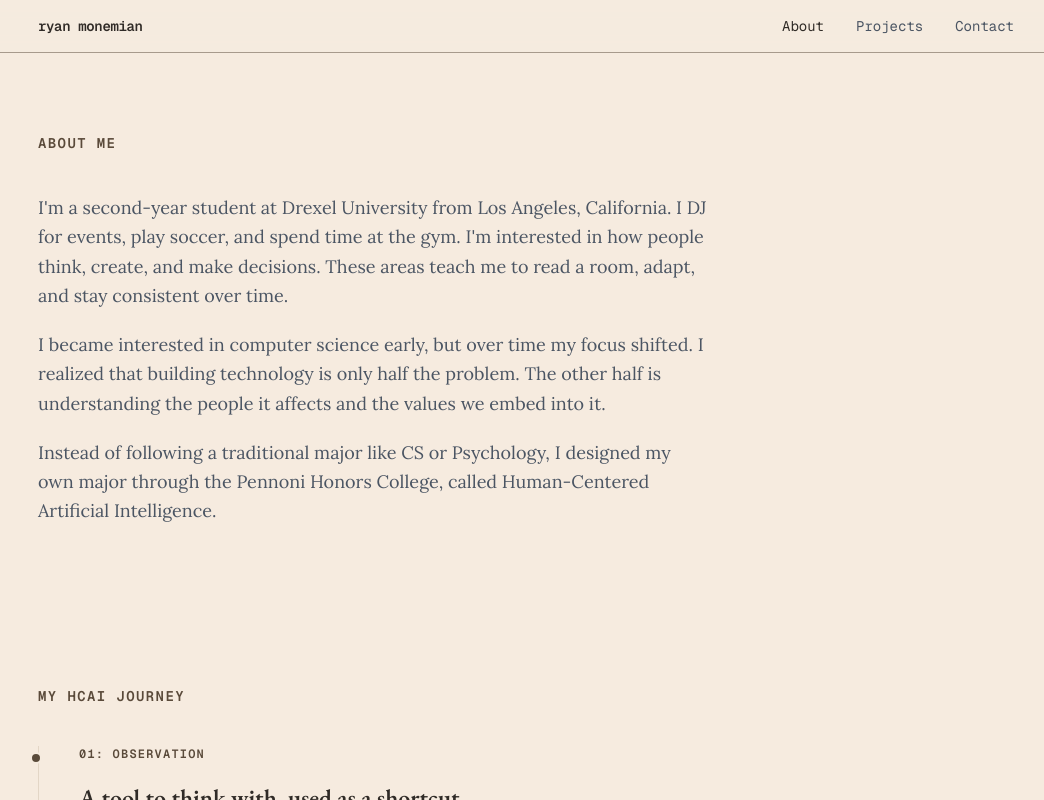
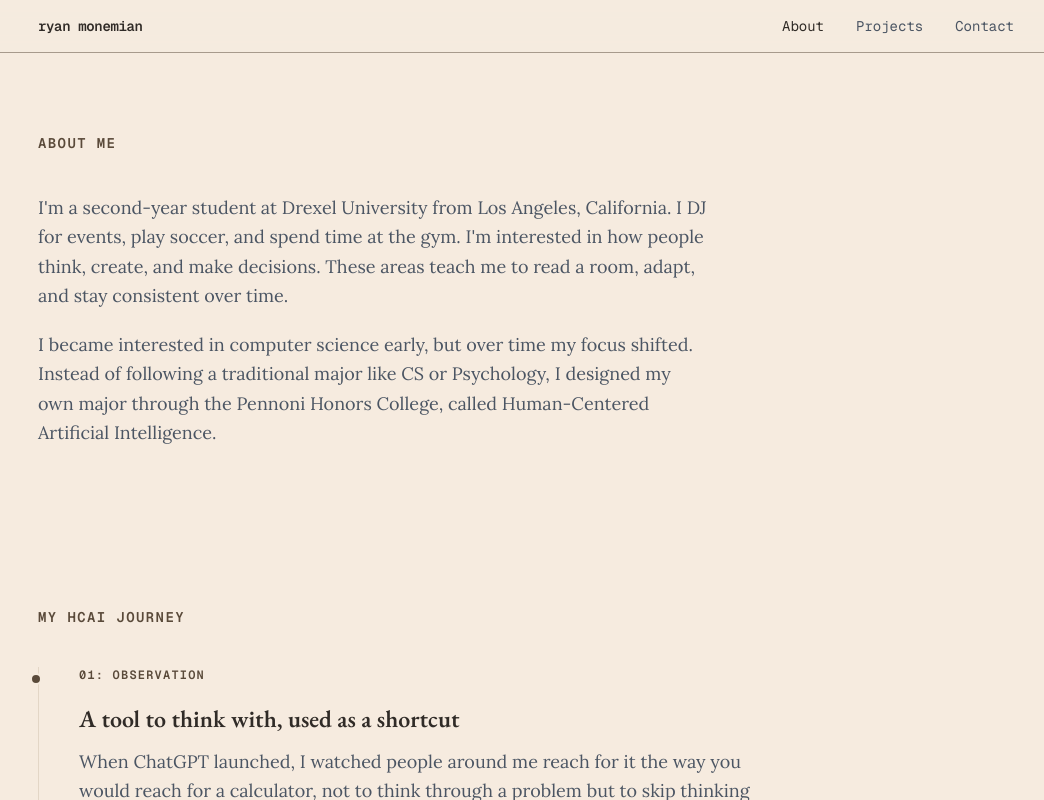
Before and after one commit to ryanmonemian/portfolio, a Next.js app: page /about in a window 1280 px wide. Shown: the top 800 px of the page, without its empty margins (114-1158 px from the left). Built offline with nearby package versions, Linux system fonts and the light colour scheme.

Commit message:
Small changes ontop of previous commit

```diff
--- a/src/app/about/page.tsx
+++ b/src/app/about/page.tsx
@@ -23,12 +23,7 @@ export default function AboutPage() {
               adapt, and stay consistent over time.
             </p>
             <p>
-              I became interested in computer science early, but over time my focus shifted. I
-              realized that building technology is only half the problem. The other half is
-              understanding the people it affects and the values we embed into it.
-            </p>
-            <p>
-              Instead of following a traditional major like CS or Psychology, I designed my own
+              I became interested in computer science early, but over time my focus shifted. Instead of following a traditional major like CS or Psychology, I designed my own
               major through the Pennoni Honors College, called Human-Centered Artificial
               Intelligence.
             </p>
```
Also changed, not shown: 1 other file (tests, documents, lock files or other folders).
